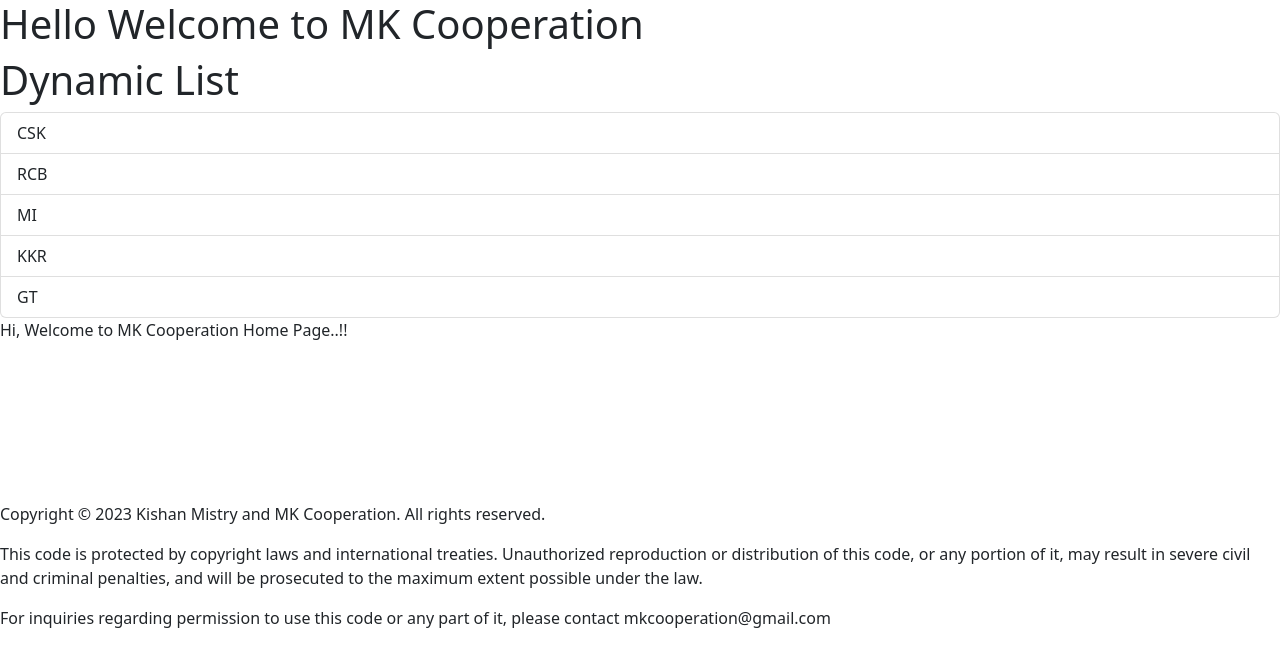
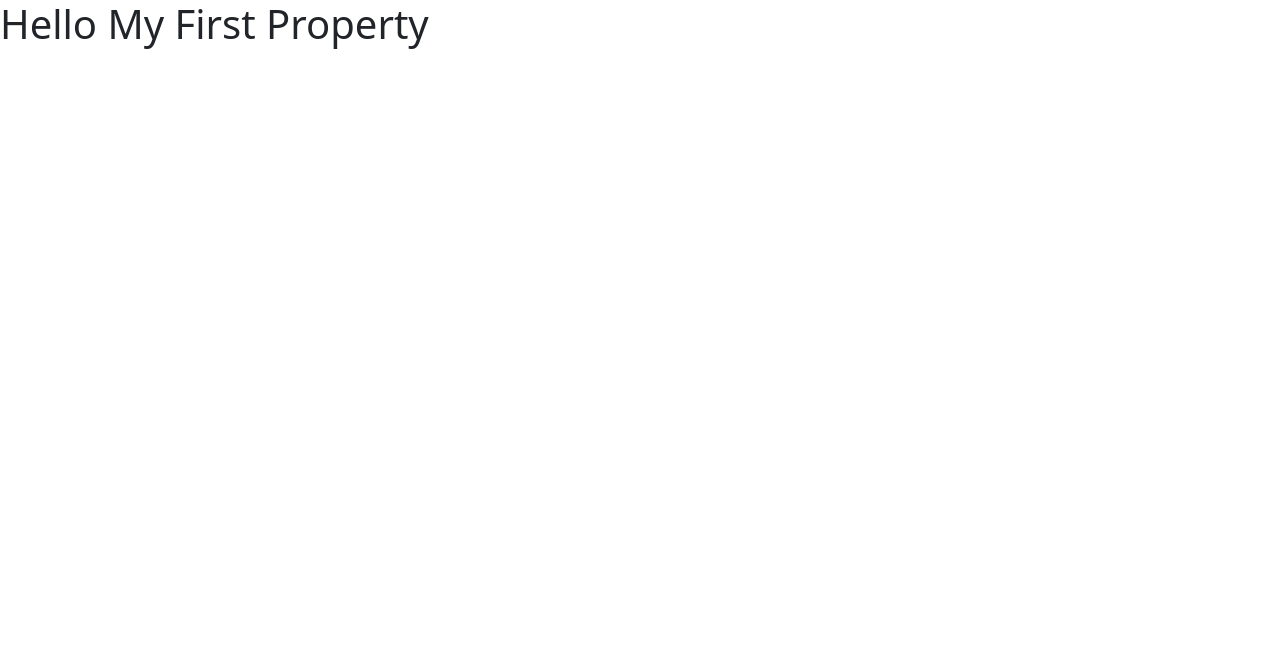
Before and after one commit to KishuMistry/sample-project, a React (Vite) app: page / in a window 1280 px wide. Shown: the top 666 px of the page. Built offline with nearby package versions, Linux system fonts and the light colour scheme.

Commit message:
Publisher Consumer Example

```diff
--- a/src/App.tsx
+++ b/src/App.tsx
@@ -1,21 +1,10 @@
-import MyHeader from "./Component/MyHeader";
-import MyFooter from "./Component/MyFooter";
-import ListGroup from "./Component/ListGroup";
-import MyMainInfo from "./Component/MyMainInfo";
-import IplTeams from "./Component/IplTeams";
-
 import "bootstrap/dist/css/bootstrap.css";
+import PCMessage from "./Component/PCMessage";
 
 function App() {
   return (
     <div>
-      <MyHeader />
-      <div>
-        <IplTeams />
-        <MyMainInfo />
-      </div>
-
-      <MyFooter />
+      <PCMessage text="Hello My First Property"></PCMessage>
     </div>
   );
 }
--- /dev/null
+++ b/src/Component/PCMessage.tsx
@@ -0,0 +1,7 @@
+interface Props {
+  text: string;
+}
+function PCMessage(props: Props) {
+  return <h1>{props.text}</h1>;
+}
+export default PCMessage;
```
